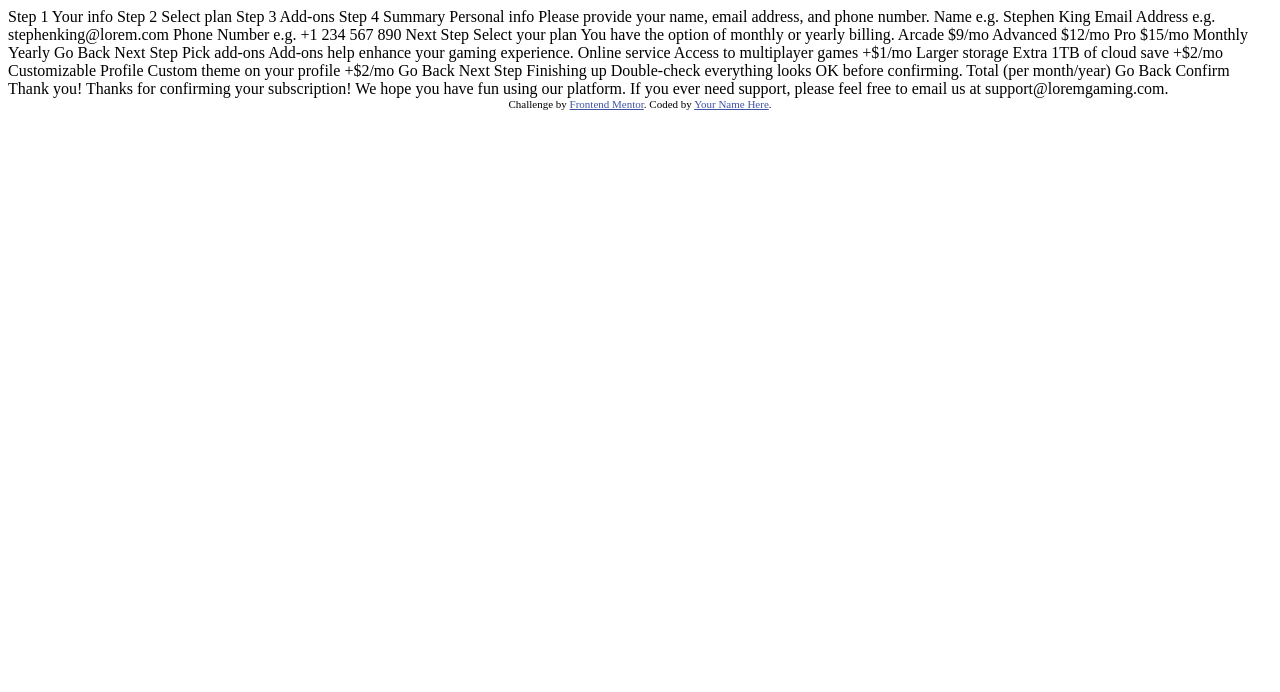
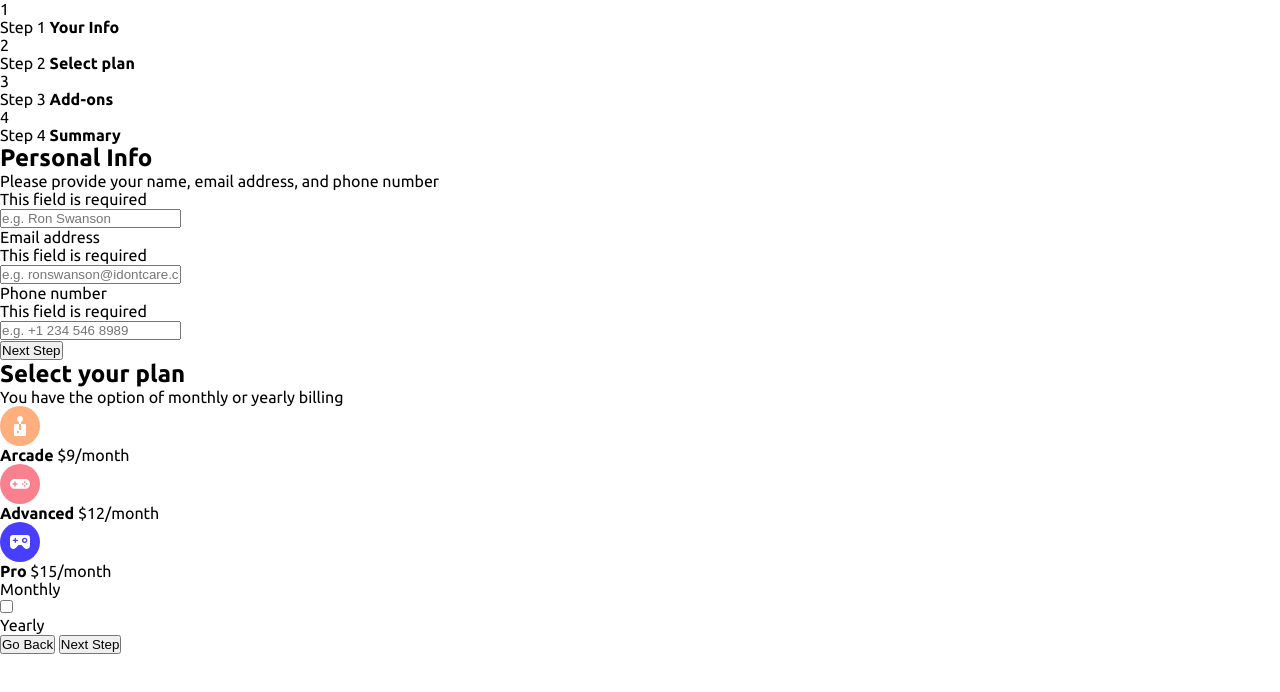
Before and after one commit to andrewteece/multi-step-form, a plain HTML site: page index.html in a window 1280 px wide. Drawn offline with Linux system fonts and the light colour scheme.

Commit message:
step 1 and 2 markup

```diff
--- a/assets/style.css
+++ b/assets/style.css
@@ -52,3 +52,20 @@ svg {
 }
 
 /* BODY/GLOBAL STYLES */
+
+body {
+  font-family: var(--ff-primary);
+  font-size: var(--fs-base);
+}
+
+/* UTILITY */
+
+.visually-hidden {
+  clip: rect(0 0 0 0);
+  clip-path: inset(50%);
+  height: 1px;
+  overflow: hidden;
+  position: absolute;
+  white-space: nowrap;
+  width: 1px;
+}
--- a/index.html
+++ b/index.html
@@ -1,126 +1,146 @@
 <!DOCTYPE html>
 <html lang="en">
-<head>
-  <meta charset="UTF-8">
-  <meta name="viewport" content="width=device-width, initial-scale=1.0"> <!-- displays site properly based on user's device -->
+  <head>
+    <meta charset="UTF-8" />
+    <meta name="viewport" content="width=device-width, initial-scale=1.0" />
 
-  <link rel="icon" type="image/png" sizes="32x32" href="./assets/images/favicon-32x32.png">
+    <link
+      rel="icon"
+      type="image/png"
+      sizes="32x32"
+      href="./assets/images/favicon-32x32.png"
+    />
+    <link rel="stylesheet" href="./assets/style.css" />
 
-  <title>Frontend Mentor | Multi-step form</title>
+    <title>Multi-step form</title>
+  </head>
+  <body>
+    <section class="form">
+      <h1 class="visually-hidden">Start of form</h1>
+      <div class="form__wrapper">
+        <!-- Sidebar -->
+        <div class="form__sidebar">
+          <div class="step active">
+            <div class="step--cirlce">1</div>
+            <div class="step--content">
+              <span>Step 1</span>
+              <b>Your Info</b>
+            </div>
+          </div>
+          <div class="step">
+            <div class="step--cirlce">2</div>
+            <div class="step--content">
+              <span>Step 2</span>
+              <b>Select plan</b>
+            </div>
+          </div>
+          <div class="step">
+            <div class="step--cirlce">3</div>
+            <div class="step--content">
+              <span>Step 3</span>
+              <b>Add-ons</b>
+            </div>
+          </div>
+          <div class="step active">
+            <div class="step--cirlce">4</div>
+            <div class="step--content">
+              <span>Step 4</span>
+              <b>Summary</b>
+            </div>
+          </div>
+        </div>
+        <!-- Step 1 -->
+        <div class="steps step--1">
+          <div class="steps__header">
+            <h2 class="steps__title">Personal Info</h2>
+            <p class="steps__info">
+              Please provide your name, email address, and phone number
+            </p>
+          </div>
+          <form>
+            <div class="steps__label">
+              <label for="name"></label>
+              <p class="steps__error">This field is required</p>
+            </div>
+            <input
+              type="text"
+              id="name"
+              placeholder="e.g. Ron Swanson"
+              required
+            />
+            <div class="steps__label">
+              <label for="email">Email address</label>
+              <p class="steps__error">This field is required</p>
+            </div>
+            <input
+              type="email"
+              id="email"
+              placeholder="e.g. ronswanson@idontcare.com"
+              required
+            />
+            <div class="steps__label">
+              <label for="phone">Phone number</label>
+              <p class="steps__error">This field is required</p>
+            </div>
+            <input
+              type="tel"
+              id="phone"
+              placeholder="e.g. +1 234 546 8989"
+              required
+            />
+          </form>
+          <div class="buttons">
+            <button class="steps__next" type="submit">Next Step</button>
+          </div>
+        </div>
 
-  <!-- Feel free to remove these styles or customise in your own stylesheet 👍 -->
-  <style>
-    .attribution { font-size: 11px; text-align: center; }
-    .attribution a { color: hsl(228, 45%, 44%); }
-  </style>
-</head>
-<body>
-
-  <!-- Sidebar start -->
-
-  Step 1
-  Your info
-
-  Step 2
-  Select plan
-
-  Step 3
-  Add-ons
-
-  Step 4
-  Summary
-
-  <!-- Sidebar end -->
-
-  <!-- Step 1 start -->
-
-  Personal info
-  Please provide your name, email address, and phone number.
-
-  Name
-  e.g. Stephen King
-
-  Email Address
-  e.g. stephenking@lorem.com
-
-  Phone Number
-  e.g. +1 234 567 890
-
-  Next Step
-
-  <!-- Step 1 end -->
-
-  <!-- Step 2 start -->
-
-  Select your plan
-  You have the option of monthly or yearly billing.
-
-  Arcade
-  $9/mo
-
-  Advanced
-  $12/mo
-
-  Pro
-  $15/mo
-
-  Monthly
-  Yearly
-
-  Go Back
-  Next Step
-
-  <!-- Step 2 end -->
-
-  <!-- Step 3 start -->
-
-  Pick add-ons
-  Add-ons help enhance your gaming experience.
-
-  Online service
-  Access to multiplayer games
-  +$1/mo
-
-  Larger storage
-  Extra 1TB of cloud save
-  +$2/mo
-
-  Customizable Profile
-  Custom theme on your profile
-  +$2/mo
-
-  Go Back
-  Next Step
-
-  <!-- Step 3 end -->
-
-  <!-- Step 4 start -->
-
-  Finishing up
-  Double-check everything looks OK before confirming.
-
-  <!-- Dynamically add subscription and add-on selections here -->
-
-  Total (per month/year)
-
-  Go Back
-  Confirm
-
-  <!-- Step 4 end -->
-
-  <!-- Step 5 start -->
-
-  Thank you!
-
-  Thanks for confirming your subscription! We hope you have fun
-  using our platform. If you ever need support, please feel free
-  to email us at support@loremgaming.com.
-
-  <!-- Step 5 end -->
-
-  <div class="attribution">
-    Challenge by <a href="https://www.frontendmentor.io?ref=challenge" target="_blank">Frontend Mentor</a>.
-    Coded by <a href="#">Your Name Here</a>.
-  </div>
-</body>
+        <!-- Step 2-->
+        <div class="steps step--2">
+          <div class="steps__header">
+            <h2 class="steps__title">Select your plan</h2>
+            <p class="steps__info">
+              You have the option of monthly or yearly billing
+            </p>
+          </div>
+          <form>
+            <div class="steps__plan--card selected">
+              <img src="./assets/images/icon-arcade.svg" alt="" />
+              <div class="steps__plan--info plan--chosen">
+                <b>Arcade</b>
+                <span class="steps__plan--price">$9/month</span>
+              </div>
+            </div>
+            <div class="steps__plan--card">
+              <img src="./assets/images/icon-advanced.svg" alt="" />
+              <div class="steps__plan--info">
+                <b>Advanced</b>
+                <span class="steps__plan--price">$12/month</span>
+              </div>
+            </div>
+            <div class="steps__plan--card">
+              <img src="./assets/images/icon-pro.svg" alt="" />
+              <div class="steps__plan--info">
+                <b>Pro</b>
+                <span class="steps__plan--price">$15/month</span>
+              </div>
+            </div>
+          </form>
+          <div class="steps__plan--switch">
+            <p class="plan--monthly swtich--active">Monthly</p>
+            <label class="plan--switch">
+              <input type="checkbox" />
+              <span class="plan__slider round"></span>
+            </label>
+            <p class="plan--yearly">Yearly</p>
+          </div>
+          <div class="buttons">
+            <button class="step--previous" type="button">Go Back</button>
+            <button class="step--next" type="button">Next Step</button>
+          </div>
+        </div>
+        <!-- Step 3-->
+      </div>
+    </section>
+    <script src="./assets/script.js"></script>
+  </body>
 </html>
```
Also changed, not shown: 1 other file.
